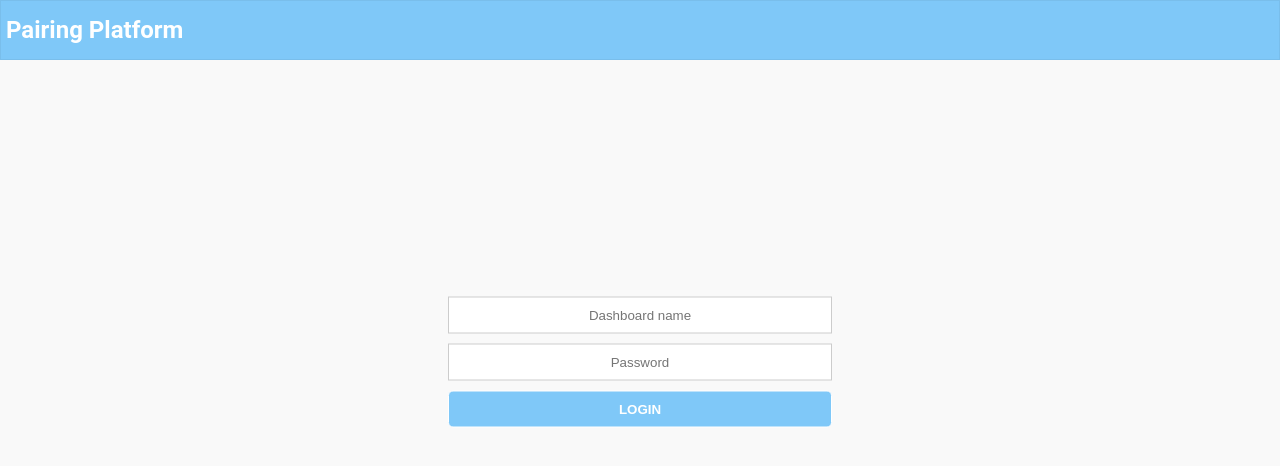
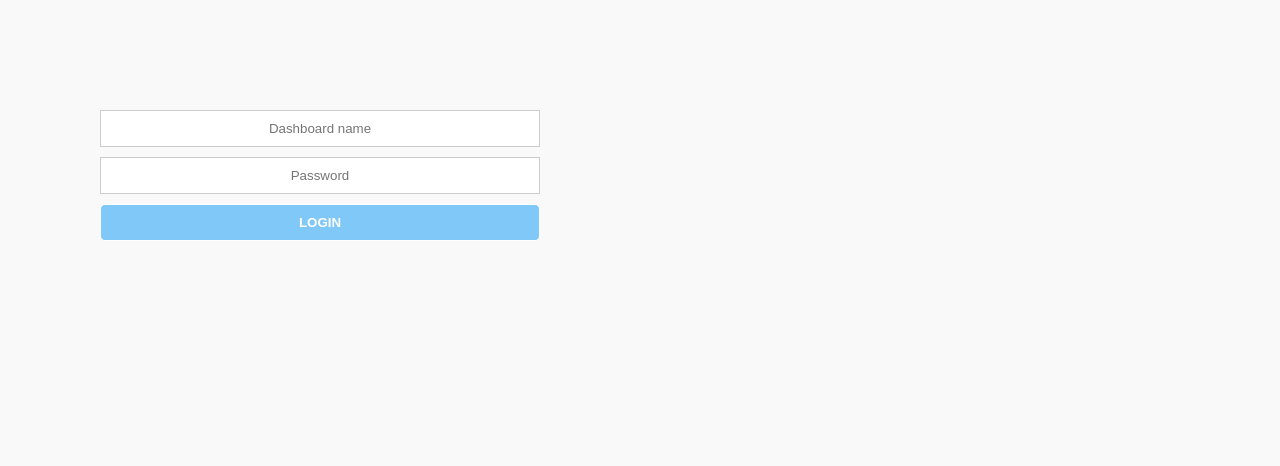
Before and after one commit to getellez/pairing-platform-ui, a React app: page /login in a window 1280 px wide. Shown: the top 466 px of the page. Built offline with nearby package versions, Linux system fonts and the light colour scheme; the HTML template or start-up script is replaced by a standard one.

Commit message:
Add Protected Route component

```diff
--- a/src/App.jsx
+++ b/src/App.jsx
@@ -1,26 +1,26 @@
-import { Route, Routes } from 'react-router-dom'
-import { Dashboard } from './pages/Dashboard/Dashboard'
-import { Home } from './pages/Home/Home'
-import { Navbar } from './components/Navbar/Navbar';
+import { Navigate, Route, Routes } from 'react-router-dom'
 import { DashboardContextProvider } from './components/DashboardContext/DashboardContext';
 import { Login } from './pages/Login/Login';
 import { urls } from './config/urls';
 import { Signup } from './pages/Signup/Signup';
+import { DashboardRouter } from './routers/DashboardRouter';
+import { AuthContextProvider } from './components/AuthContext/AuthContext';
 
 import './App.css'
 
 function App() {
 
   return (
+    <AuthContextProvider>
       <DashboardContextProvider>
-      <Navbar />
         <Routes>
-        <Route path={urls.homePage} element={<Home />} />
+          <Route path={urls.homePage} element={<Navigate to={urls.loginPage} />} />
           <Route path={urls.loginPage} element={<Login />} />
           <Route path={urls.signupPage} element={<Signup />} />
-        <Route path="dashboards/:dashboardName" element={<Dashboard />} />
+          <Route path='/*' element={<DashboardRouter />} />
         </Routes>
       </DashboardContextProvider>
+    </AuthContextProvider>
   )
 }
 
--- /dev/null
+++ b/src/components/AuthContext/AuthContext.jsx
@@ -0,0 +1,35 @@
+import React, { useReducer } from 'react'
+import { AuthContext } from '../../context/AuthContext';
+import { authReducer } from '../../reducers/AuthReducer';
+
+
+const init = () => {}
+
+export const AuthContextProvider = ({ children }) => {
+
+  const [isLoggedIn, dispatch] = useReducer(authReducer, {}, init)
+
+  const onLogin = () => {
+    dispatch({
+      type: 'login',
+      payload: {}
+    })
+  }
+
+  const onLogout = () => {
+    dispatch({
+      type: 'logout',
+      payload: {}
+    })
+  }
+
+  return (
+    <AuthContext.Provider value={{
+      isLoggedIn,
+      onLogin,
+      onLogout
+    }}>
+      { children }
+    </AuthContext.Provider>
+  )
+}
--- /dev/null
+++ b/src/components/ProtectedRoute/ProtectedRoute.jsx
@@ -0,0 +1,13 @@
+import { useParams, Navigate } from 'react-router-dom';
+import { getTokenPayload } from '../../utils/client';
+import { urls } from '../../config/urls';
+
+export const ProtectedRoute = ({ children }) => {
+  const { dashboardName } = useParams()
+  const jwtPayload = getTokenPayload()
+  if (jwtPayload.dashboardName === dashboardName) {
+    return children
+  } else {
+    return <Navigate to={urls.loginPage} replace />
+  }
+}
--- a/src/config/urls.js
+++ b/src/config/urls.js
@@ -1,6 +1,6 @@
 export const urls = {
   homePage: '/',
-  dashboardPage: '/dashboards/:dashboardName',
+  dashboardPage: 'dashboards/:dashboardName',
   loginPage: '/login',
   signupPage: '/signup'
 }
--- /dev/null
+++ b/src/context/AuthContext.jsx
@@ -0,0 +1,3 @@
+import { createContext } from "react";
+
+export const AuthContext = createContext({});
--- a/src/pages/Dashboard/dashboard.jsx
+++ b/src/pages/Dashboard/dashboard.jsx
@@ -1,43 +1,45 @@
+import { useContext, useEffect } from 'react';
+import { DragDropContext } from 'react-beautiful-dnd'
+import { useNavigate, useParams } from 'react-router-dom';
 import { Members } from '../../components/Members/Members';
 import { Controls } from '../../components/Controls/Controls';
-import { DragDropContext } from 'react-beautiful-dnd'
 import { TasksList } from '../../components/TasksList/TasksList';
+import { Task } from '../../components/Task/Task';
+import { DashboardContext } from '../../context/DashboardContext';
+import { getTokenPayload, getTokenHeader, sendApiRequest, getDashboardName } from '../../utils/client';
+import { urls } from '../../config/urls';
+import { AuthContext } from '../../context/AuthContext';
 
 import './Dashboard.css'
-import { Task } from '../../components/Task/Task';
-import { useContext, useEffect } from 'react';
-import { DashboardContext } from '../../context/DashboardContext';
-import { getTokenPayload, getTokenHeader, sendApiRequest, getDashboardName } from '../../utils/client';
-import { useNavigate } from 'react-router-dom';
-import { urls } from '../../config/urls';
+import { Navbar } from '../../components/Navbar/Navbar';
 
 export const Dashboard = () => {
 
   const { dashboardData } = useContext(DashboardContext)
   const { dashboard, handleSortMembers, getInitialDashboardData } = dashboardData;
   const navigate = useNavigate()
-
+  const { dashboardName } = useParams()
   useEffect(() => {
     const getDashboard = async () => {
+
       const tokenPayload = getTokenPayload()
-      if (tokenPayload) {
+
+      if (!tokenPayload) {
+        navigate(urls.loginPage)
+      } else {
+        const authTokenHeader = getTokenHeader()
         const dashboardName = tokenPayload.dashboardName
         const endpoint = `/api/v1/dashboards/${dashboardName}`
-        const authTokenHeader = getTokenHeader()
-        if (authTokenHeader) {
         const dashboard = await sendApiRequest.get(endpoint, authTokenHeader)
+
         if (dashboard.statusCode === 200) {
           getInitialDashboardData(dashboard.data)
         } else {
           navigate(urls.loginPage)
-            localStorage.removeItem('paring-token')
         }
-        } else {
-          navigate(urls.loginPage)
+
       }
-      } else {
-        navigate(urls.loginPage)
-      }
+
     }
 
     getDashboard()
@@ -66,6 +68,8 @@ export const Dashboard = () => {
   }, [dashboard])
 
   return (
+    <>
+      <Navbar />
       <DragDropContext onDragEnd={handleSortMembers}>
         <section className='dashboard'>
           <Controls />
@@ -79,5 +83,7 @@ export const Dashboard = () => {
           </TasksList>
         </section>
       </DragDropContext>
+
+    </>
   )
 }
--- a/src/pages/Login/Login.css
+++ b/src/pages/Login/Login.css
@@ -1,16 +1,15 @@
 .Login {
-  /* position: relative; */
+  display: grid;
+  grid-template-columns: 50% 50%;
+  height: 100%;
+}
+
+.Login__column-left {
+  padding: 100px;
 }
 .Login__container {
-  /* border: 1px solid rgba(0, 0, 0, 0.2); */
-  width: 30%;
-  /* padding: 100px; */
-  position: absolute;
   text-align: center;
-  margin: auto;
-  left: 0;
-  right: 0;
-  transform: translate(0%, 150%);
+  margin: auto 0;
 }
 
 .Login__input-container {
--- a/src/pages/Login/Login.jsx
+++ b/src/pages/Login/Login.jsx
@@ -1,7 +1,9 @@
-import React, { useState } from 'react'
+import React, { useState, useContext } from 'react'
+import { useNavigate } from 'react-router-dom';
+import { sendApiRequest } from '../../utils/client';
+import { AuthContext } from '../../context/AuthContext';
+
 import './Login.css'
-import { sendApiRequest } from '../../utils/client';
-import { useNavigate } from 'react-router-dom';
 
 export const Login = () => {
   const [errorMessage, setErrorMessage] = useState('')
@@ -10,6 +12,8 @@ export const Login = () => {
     password: ''
   })
   const navigate = useNavigate()
+
+  const { isLoggedIn, onLogin } = useContext(AuthContext)
 
   const handleChange = ({ target }) => {
     setFormData({
@@ -30,6 +34,7 @@ export const Login = () => {
     } else {
       setErrorMessage('')
       localStorage.setItem('pairing-token', JSON.stringify(login.data.token))
+      onLogin()
       navigate(`/dashboards/${formData.dashboardName}`)
       window.location.reload()
     }
@@ -38,8 +43,8 @@ export const Login = () => {
 
   return (
     <section className="Login">
+      <div className="Login__column-left">
         <div className="Login__container">
-
           <form onSubmit={handleLogin}>
             <div className='Login__input-container'>
               <input
@@ -70,12 +75,15 @@ export const Login = () => {
           {
             errorMessage && (
               <small className='error-message'>
-              { errorMessage }
+                {errorMessage}
               </small>
             )
           }
 
         </div>
+      </div>
+      <div className="Login__column-right"></div>
+
     </section>
   )
 }
--- /dev/null
+++ b/src/reducers/AuthReducer.js
@@ -0,0 +1,13 @@
+export const authReducer = (state = {}, action) => {
+
+  switch (action.type) {
+    case 'login':
+      return true
+
+    case 'logout':
+      return false
+
+    default:
+      state;
+  }
+};
--- /dev/null
+++ b/src/routers/DashboardRouter.jsx
@@ -0,0 +1,19 @@
+import React from 'react'
+import { Route, Routes } from 'react-router-dom';
+import { Dashboard } from '../pages/Dashboard/dashboard';
+import { urls } from '../config/urls';
+import { ProtectedRoute } from '../components/ProtectedRoute/ProtectedRoute';
+
+export const DashboardRouter = () => {
+  return (
+    <>
+      <Routes>
+          <Route path={urls.dashboardPage} element={
+            <ProtectedRoute>
+              <Dashboard />
+            </ProtectedRoute>
+          } />
+      </Routes>
+    </>
+  )
+}
```
Lines whose indentation alone changed are shown as unchanged.
